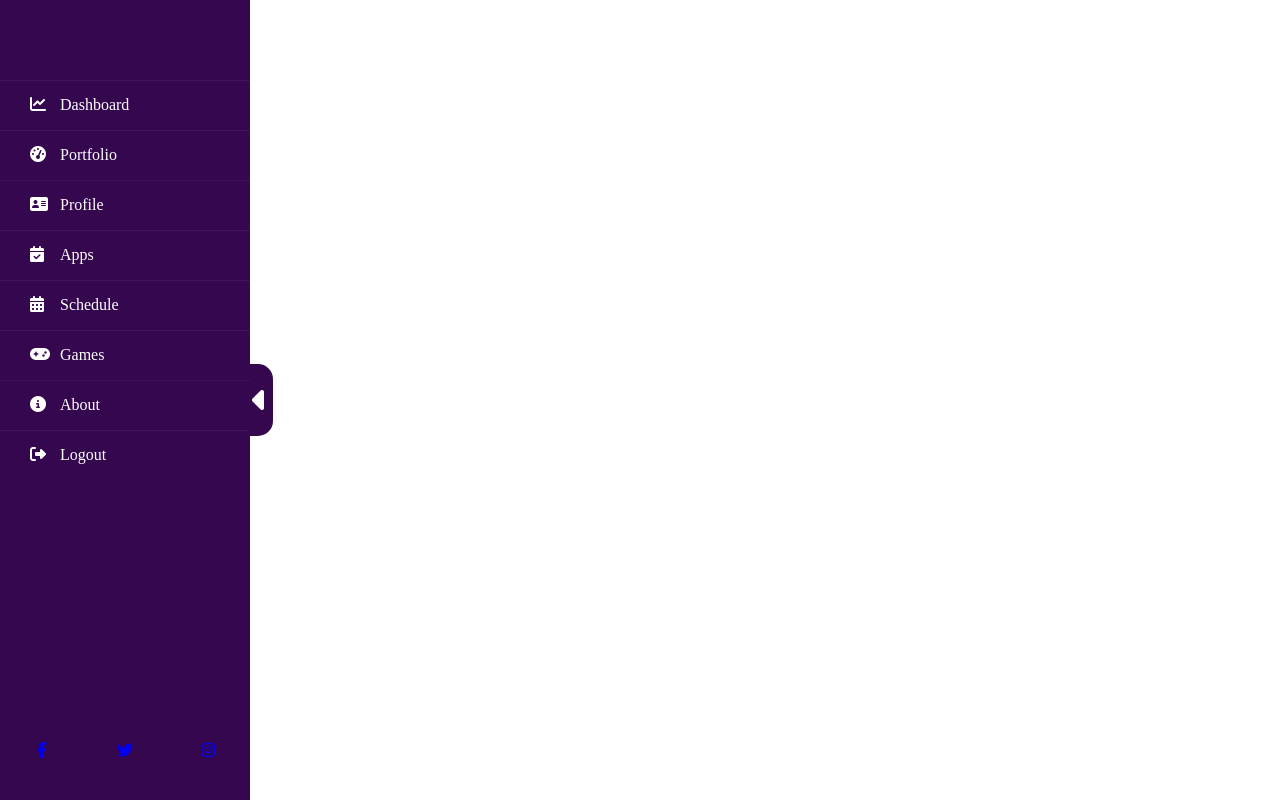
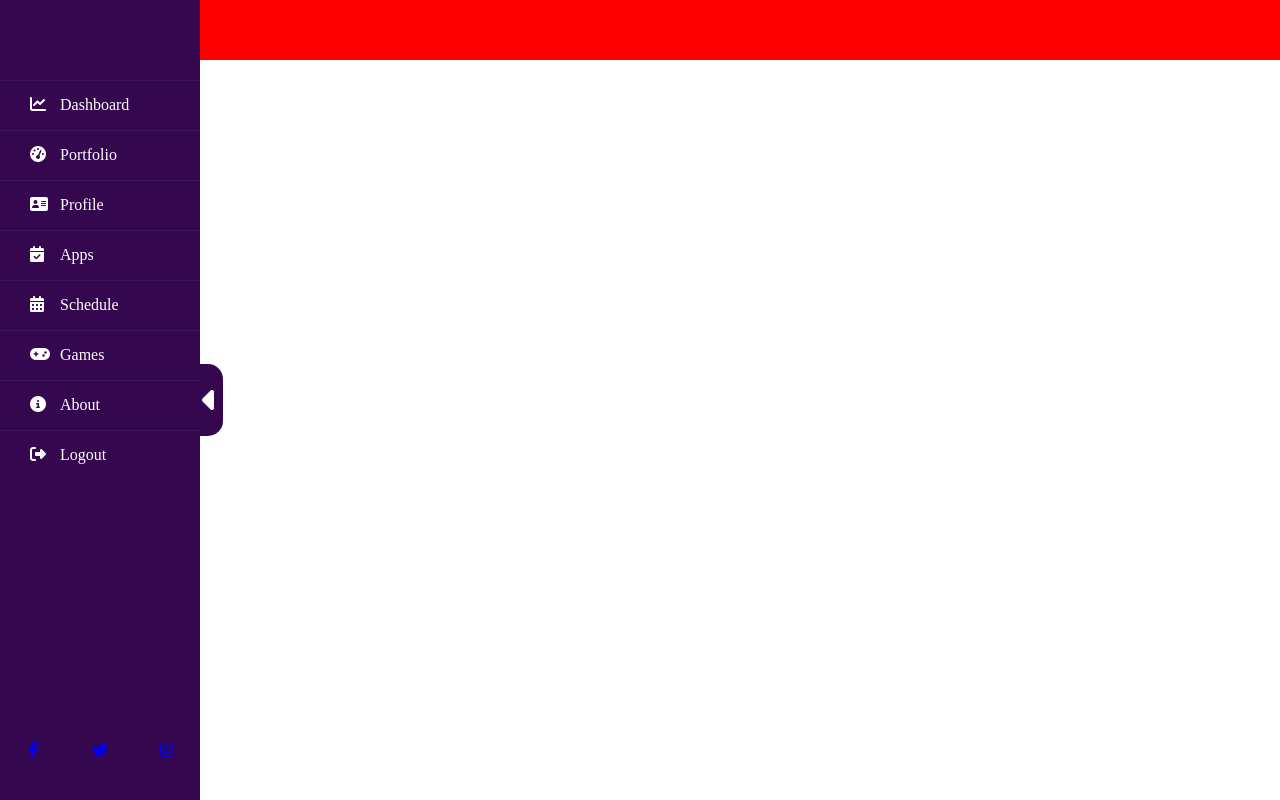
Before and after one commit to Suhas1998/CardsGame, a Django app: page /users/ in a window 1280 px wide. Run offline with Django 3.2, Linux system fonts and the light colour scheme; parts of the project's set-up code (start-up, migrations or seed data) failed here and were passed over; some libraries are stand-ins or nearby versions.

Commit message:
header added

```diff
--- a/config/settings.py
+++ b/config/settings.py
@@ -25,7 +25,7 @@
 # SECURITY WARNING: don't run with debug turned on in production!
 DEBUG = True
 
-ALLOWED_HOSTS = []
+ALLOWED_HOSTS = ['192.168.2.14']
 
 
 # Application definition
--- a/static/css/main1.css
+++ b/static/css/main1.css
@@ -236,7 +236,7 @@
   position: fixed;
   height: 100%;
   align-items: center;
-  left: 250px;
+  left: 200px;
   transition-duration: 0.5s;
 }
 
@@ -245,10 +245,11 @@
   background-color: var(--DarkViolet-color);
   position: fixed;
   height: 100%;
-  width: 250px;
+  width: 200px;
   flex-direction: column;
   padding: 20px 0;
   transition-duration: 0.5s;
+  z-index: 10;
 }
 
 .sidebar div {
@@ -316,17 +317,28 @@
   transition: 0.5s;
 }
 
-.main_content {
+.main_body{
+  width: 100%;
+  transition-duration: 0.5s;
+}
+.top_bar{
+  z-index: 5;
+  background-color: red;
+  width: 100%;
+  height: 60px;
+}
+
+.main_content{
   background-color: var(--White-color);
   width: 100%;
-  margin: 0 0 0 270px;
+  margin-left: 225px;
   transition-duration: 0.5s;
 }
-
 /*Side bar animation*/
 label #btn{
   cursor: pointer;
-  z-index: 1;
+    transition: none;
+  z-index: 10;
   padding: 20px 2px  20px 5px;
   border-radius: 0;
   border-radius: 0 15px 15px 0;
@@ -344,25 +356,26 @@
   display: none;
 }
 #check:checked ~ .sidebar{
-  width: 70px;
+  width: 5px;
   transition-duration: 0.5s;
   font-size: 0px;
 }
-#check:checked ~ .sidebar span{
-  font-size: 0px;
+#check:checked ~ .sidebar div{
+  visibility: hidden;
   transition-duration: 0.5s;
 }
 #check:checked ~ .bar{
-  left: 70px;
+  left: 5px;
   transition-duration: 0.5s;
 }
 #check:not(:checked) ~ .bar #btn{
   border-radius: 0;
+  transition: none;
   transform: rotate(180deg);
   border-radius: 15px 0 0 15px;
 }
-#check:checked ~ .main_content{
-  margin-left: 90px;
+#check:checked ~ .main_body .main_content{
+  margin-left: 30px;
   transition-duration: 0.5s;
 }
 /*Media Queries*/
@@ -384,6 +397,6 @@
 
 @media screen and (max-width: 650px) {
   .sidebar {
-    width: 60px;
+    width: 0px;
   }
 }
--- a/templates/base-user.html
+++ b/templates/base-user.html
@@ -38,12 +38,16 @@
         <a href="#"><i class="fab fa-instagram fab-3"></i></a>
       </div>
     </div>
-    <div class="main_content">
+    <div class="main_body">
+      <div class="top_bar">
+        This is top bar
+      </div>
+      <div class="main_content">
         {% block content %}
 
         {% endblock %}
+      </div>
     </div>
-
   </div>
 
 </body>
```
Also changed, not shown: db.sqlite3, media/profile_pics/Factech_Template_2020-02.png.
